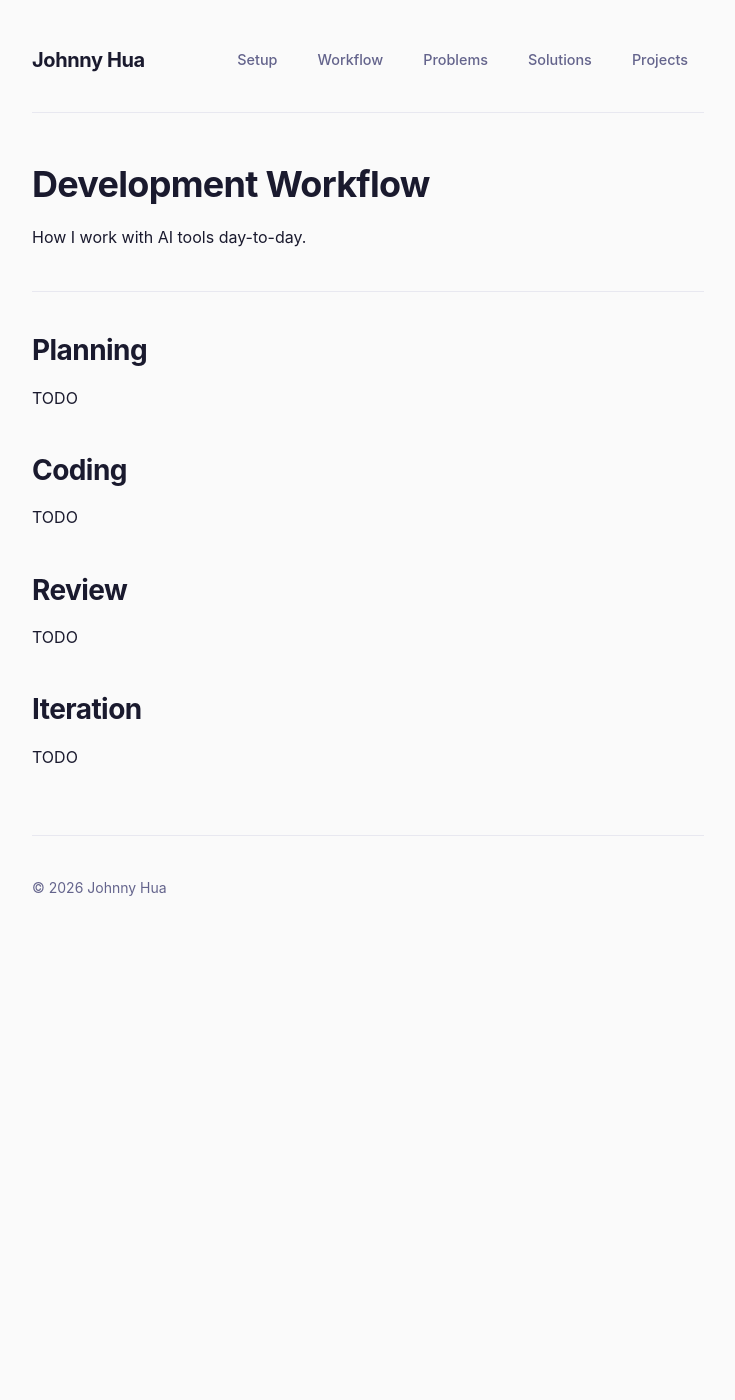
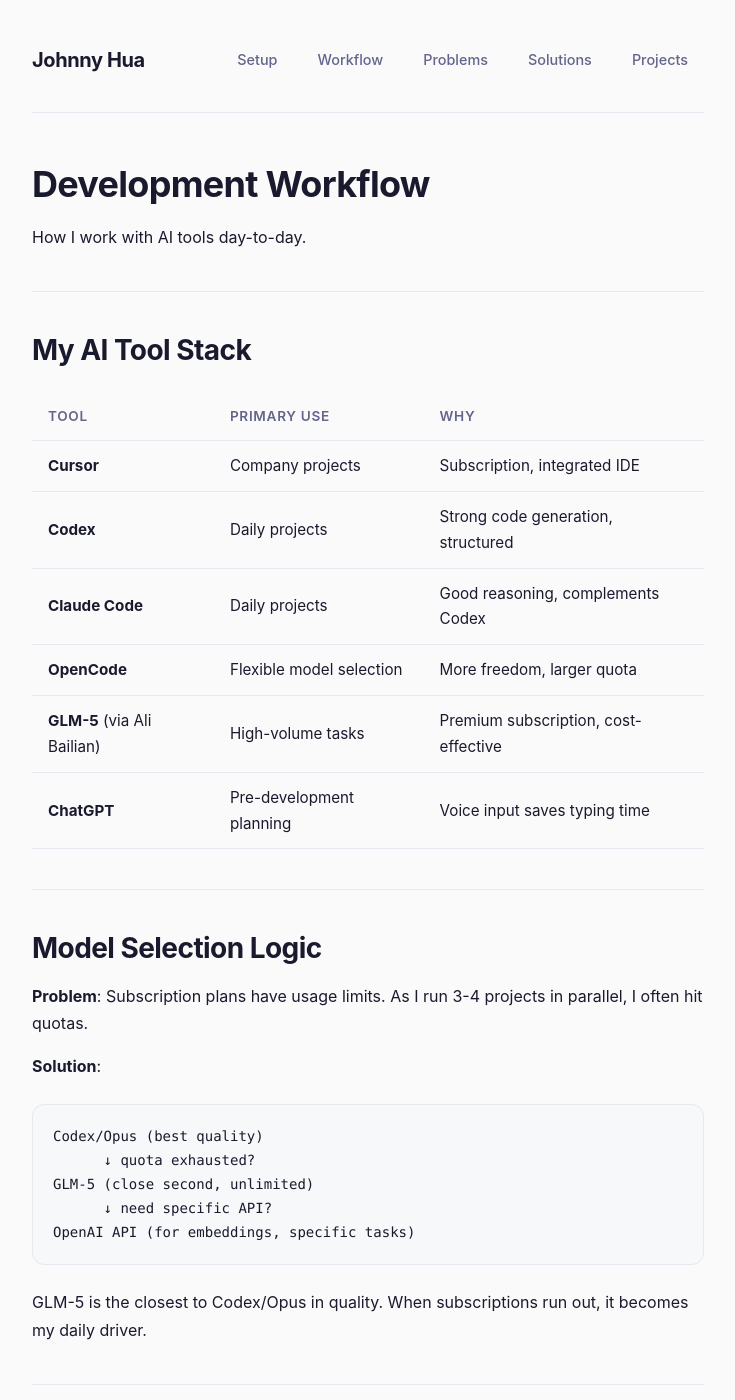
Before and after one commit to JohnnyHua/JohnnyHua.github.io, a Jekyll site: the page built from workflow/index.md, in a window 1280 px wide and 1400 px high. Shown: the whole window, without its empty margins (272-1007 px from the left). Built offline with Jekyll 4.4.1, drawn with Linux system fonts in a browser that asks for light colours; some of the changed text lies outside the part shown.

Commit message:
Add workflow page with bilingual content

````diff
--- a/workflow/index.md
+++ b/workflow/index.md
@@ -1,6 +1,6 @@
 ---
 layout: default
-title: Workflow
+title: Development Workflow
 ---
 
 # Development Workflow
@@ -9,18 +9,100 @@ How I work with AI tools day-to-day.
 
 ---
 
-## Planning
+## My AI Tool Stack
 
-TODO
+| Tool | Primary Use | Why |
+|------|-------------|-----|
+| **Cursor** | Company projects | Subscription, integrated IDE |
+| **Codex** | Daily projects | Strong code generation, structured |
+| **Claude Code** | Daily projects | Good reasoning, complements Codex |
+| **OpenCode** | Flexible model selection | More freedom, larger quota |
+| **GLM-5** (via Ali Bailian) | High-volume tasks | Premium subscription, cost-effective |
+| **ChatGPT** | Pre-development planning | Voice input saves typing time |
 
-## Coding
+---
 
-TODO
+## Model Selection Logic
 
-## Review
+**Problem**: Subscription plans have usage limits. As I run 3-4 projects in parallel, I often hit quotas.
 
-TODO
+**Solution**:
 
-## Iteration
+```
+Codex/Opus (best quality)
+      ↓ quota exhausted?
+GLM-5 (close second, unlimited)
+      ↓ need specific API?
+OpenAI API (for embeddings, specific tasks)
+```
 
-TODO
+GLM-5 is the closest to Codex/Opus in quality. When subscriptions run out, it becomes my daily driver.
+
+---
+
+## Development Flow
+
+### Phase 1: Pre-Development (ChatGPT)
+
+**Before writing any code, I talk to ChatGPT.**
+
+Using voice input (saves typing time), I discuss:
+- Project architecture
+- Competitor analysis
+- Task breakdown
+- Development standards
+- Process design
+
+This phase clarifies direction before diving into implementation.
+
+### Phase 2: Development (Codex/Claude/GLM)
+
+**AI controls the entire coding process.**
+
+- Continue tasks iteratively
+- AI writes code, I review
+- Keep context in one session per project
+- One directory = one conversation (no parallel mixing)
+
+**When stuck**:
+1. Handoff context to ChatGPT
+2. Talk through the problem
+3. Return to coding session with clarity
+
+### Phase 3: Review
+
+**What I check**:
+- Logic correctness (primary focus)
+- Sometimes request visual verification
+- API testing
+- Application-level validation
+
+**When issues found**:
+1. Clarify the logic first
+2. Ask AI to rewrite (not fix blindly)
+
+---
+
+## Managing Multiple Projects
+
+**Challenge**: 3-4 projects running in parallel.
+
+**How I avoid context mixing**:
+- One project directory = one AI session
+- Never run multiple projects in the same conversation
+- Switch projects = switch context completely
+
+**Managing ideas**:
+- Create a folder when an idea emerges
+- Start prototyping immediately
+- Ideas that stay are the ones worth building
+
+---
+
+## Key Learnings
+
+1. **Voice input is underrated** — ChatGPT voice saves 80% of typing time during planning
+2. **Quota management matters** — Having a fallback model (GLM-5) prevents workflow interruption
+3. **One session per project** — Prevents AI from confusing contexts
+4. **Clarify before rewrite** — Fixing logic > fixing code
+5. **AI controls, human reviews** — I don't write code anymore, I review it
````
Also changed, not shown: index.md (+5 -1 lines), workflow/index-zh.md (added, +108 -0 lines).
